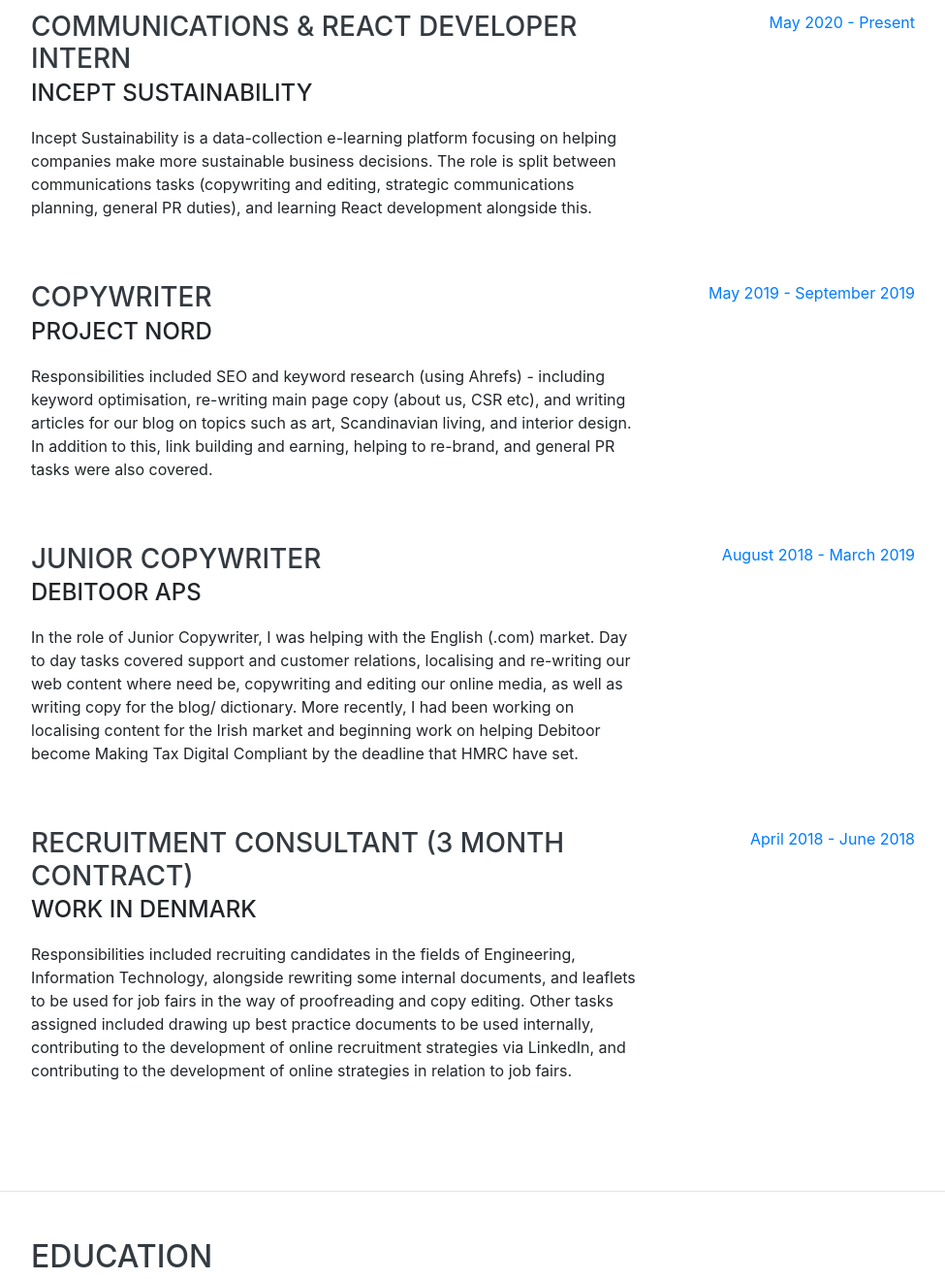
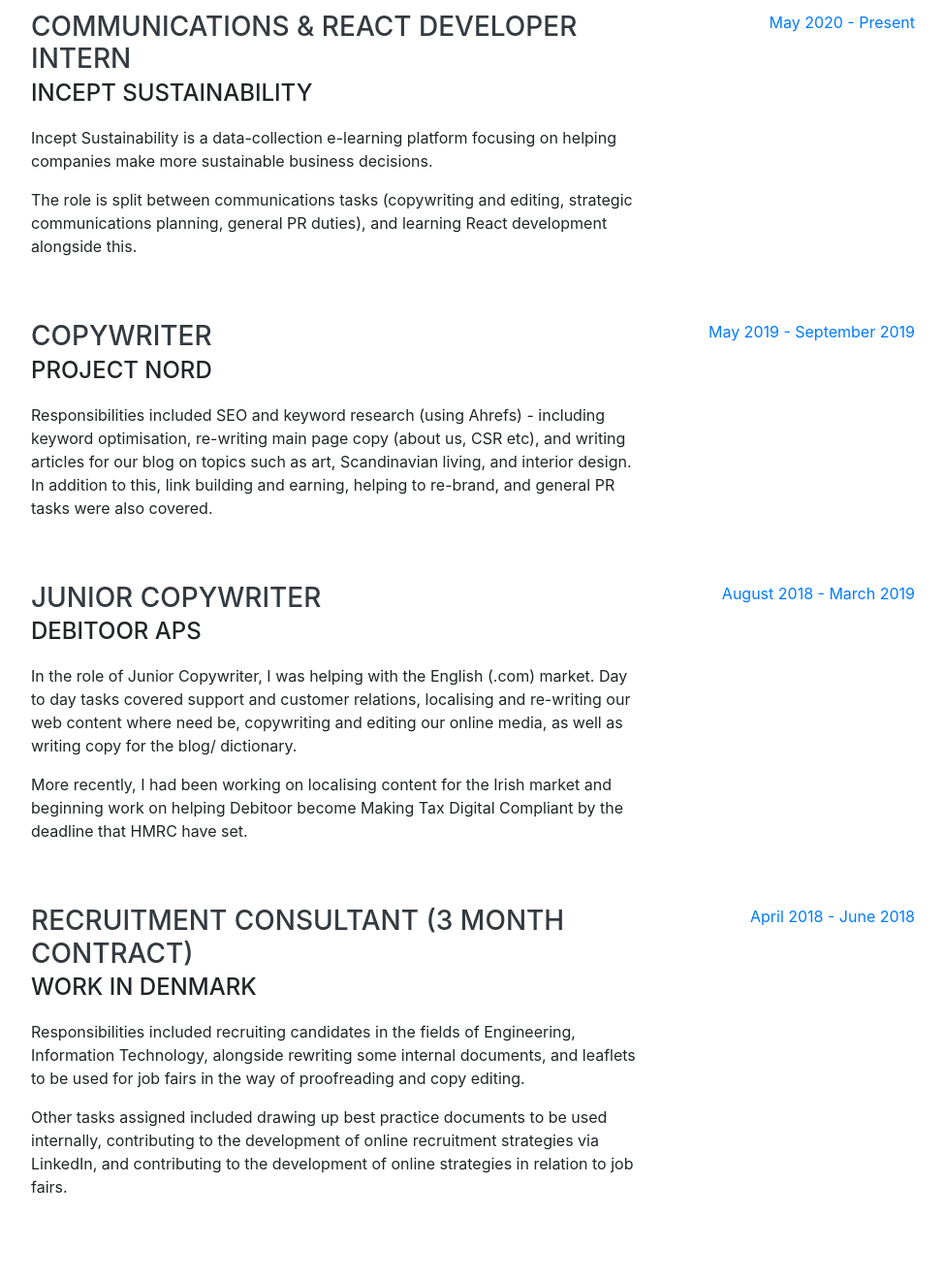
Before and after one commit to fitzsimonsjl/profile, a website with bundled scripts: page index.html in a window 1280 px wide. Shown: the part 2120-3439 px from the top of the page at 97% size, without its empty margins (288-1263 px from the left). Built offline with nearby package versions, Linux system fonts and the light colour scheme; a web font is replaced by a local one.

Commit message:
fixed paragraph formatting

```diff
--- a/index.html
+++ b/index.html
@@ -149,9 +149,9 @@
           <div class="resume-content">
             <h3 class="mb-0">Communications & React Developer Intern</h3>
             <div class="subheading mb-3">Incept Sustainability</div>
-            <p>Incept Sustainability is a data-collection e-learning platform focusing on helping companies make more sustainable business decisions.
+            <p>Incept Sustainability is a data-collection e-learning platform focusing on helping companies make more sustainable business decisions.</p>
 
-              The role is split between communications tasks (copywriting and editing, strategic communications planning, general PR duties), and learning React development alongside this.</p>
+              <p>The role is split between communications tasks (copywriting and editing, strategic communications planning, general PR duties), and learning React development alongside this.</p>
           </div>
           <div class="resume-date text-md-right">
             <span class="text-primary">May 2020 - Present</span>
@@ -173,7 +173,9 @@
           <div class="resume-content">
             <h3 class="mb-0">Junior Copywriter</h3>
             <div class="subheading mb-3"> Debitoor ApS </div>
-            <p>In the role of Junior Copywriter, I was helping with the English (.com) market. Day to day tasks covered support and customer relations, localising and re-writing our web content where need be, copywriting and editing our online media, as well as writing copy for the blog/ dictionary. More recently, I had been working on localising content for the Irish market and beginning work on helping Debitoor become Making Tax Digital Compliant by the deadline that HMRC have set.</p>
+            <p>In the role of Junior Copywriter, I was helping with the English (.com) market. Day to day tasks covered support and customer relations, localising and re-writing our web content where need be, copywriting and editing our online media, as well as writing copy for the blog/ dictionary. </p>
+
+              <p>More recently, I had been working on localising content for the Irish market and beginning work on helping Debitoor become Making Tax Digital Compliant by the deadline that HMRC have set.</p>
           </div>
           <div class="resume-date text-md-right">
             <span class="text-primary">August 2018 - March 2019</span>
@@ -184,7 +186,9 @@
           <div class="resume-content">
             <h3 class="mb-0">Recruitment Consultant (3 month contract)</h3>
             <div class="subheading mb-3">Work In Denmark</div>
-            <p>Responsibilities included recruiting candidates in the fields of Engineering, Information Technology, alongside rewriting some internal documents, and leaflets to be used for job fairs in the way of proofreading and copy editing. Other tasks assigned included drawing up best practice documents to be used internally, contributing to the development of online recruitment strategies via LinkedIn, and contributing to the development of online strategies in relation to job fairs.</p>
+            <p>Responsibilities included recruiting candidates in the fields of Engineering, Information Technology, alongside rewriting some internal documents, and leaflets to be used for job fairs in the way of proofreading and copy editing.</p>
+
+              <p>Other tasks assigned included drawing up best practice documents to be used internally, contributing to the development of online recruitment strategies via LinkedIn, and contributing to the development of online strategies in relation to job fairs.</p>
           </div>
           <div class="resume-date text-md-right">
             <span class="text-primary">April 2018 - June 2018</span>
```
